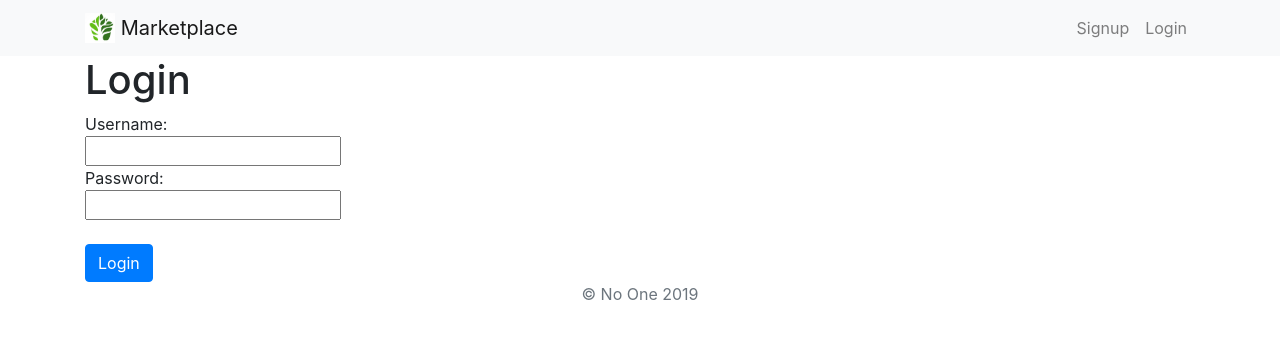
After one commit to simon7426/ecom-project, a Django app: page /accounts/login/ in a window 1280 px wide. The commit adds this page. Shown: the top 339 px of the page. Run offline with Django 3.2, Linux system fonts and the light colour scheme; some libraries are stand-ins or nearby versions.

Commit message:
Added Login Logout

```diff
--- /dev/null
+++ b/accounts/templates/accounts/login.html
@@ -0,0 +1,23 @@
+{% extends 'base.html' %}
+{% block content %}
+<h1>Login</h1>
+{% if error %}
+{{ error }}
+<br/>
+<br/>
+{% endif %}
+<form method="POST" action="{% url 'login' %}">
+    {% csrf_token %}
+    Username:
+    <br/>
+    <input type="text" name="username"/>
+    <br/>
+    Password:
+    <br/>
+    <input type="password" name="password"/>
+    <br/>
+    <br/>
+    <input class="btn btn-primary" type="submit" value="Login"/>
+</form>
+
+{% endblock %}
--- /dev/null
+++ b/accounts/templates/accounts/logout.html
@@ -0,0 +1,4 @@
+{% extends 'base.html' %}
+{% block content %}
+<h6>You have been logged out.</h6>
+{% endblock %}
--- /dev/null
+++ b/accounts/urls.py
@@ -0,0 +1,8 @@
+from django.urls import path,include
+from . import views
+
+urlpatterns = [
+    path('signup/',views.signup,name="signup"),
+    path('login/',views.login,name="login"),
+    path('logout/',views.logout,name="logout"),
+]
--- a/accounts/views.py
+++ b/accounts/views.py
@@ -1,3 +1,34 @@
-from django.shortcuts import render
+from django.shortcuts import render, redirect
+from django.contrib.auth.models import User
+from django.contrib import auth
 
-# Create your views here.
+def signup(request):
+    if(request.method =='POST'):
+        if(request.POST['password1']==request.POST['password2']):
+            try:
+                user = User.objects.get(username=request.POST['username'])
+                return render(request,'accounts/signup.html', {'error':'Username Already Taken'})
+            except User.DoesNotExist:
+                user = User.objects.create_user(request.POST['username'],password=request.POST['password1'])
+            auth.login(request,user)
+            return redirect('home')
+        else:
+            return render(request,'accounts/signup.html', {'error':'Passwords Didn\'t Match'})
+    else:
+        return render(request,'accounts/signup.html')
+
+def login(request):
+    if(request.method=='POST'):
+        user = auth.authenticate(username=request.POST['username'],password=request.POST['password'])
+        if(user is not None):
+            auth.login(request,user)
+            return redirect('home')
+        else:
+            return render(request,'accounts/login.html',{'error':'Username & Password Didn\'t match'})
+    else:
+        return render(request,'accounts/login.html')
+
+def logout(request):
+    if(request.method=='POST'):
+        auth.logout(request)
+        return render(request,'accounts/logout.html')
--- a/ecom/settings.py
+++ b/ecom/settings.py
@@ -119,4 +119,6 @@ USE_TZ = True
 # Static files (CSS, JavaScript, Images)
 # https://docs.djangoproject.com/en/2.2/howto/static-files/
 
+STATICFILES_DIRS = [ os.path.join(BASE_DIR,'ecom/static/') ]
+STATIC_ROOT = os.path.join(BASE_DIR,'static')
 STATIC_URL = '/static/'
--- a/ecom/templates/base.html
+++ b/ecom/templates/base.html
@@ -50,15 +50,26 @@
 
         <nav class="navbar navbar-expand-lg navbar-light bg-light">
             <div class="container">
-                <a class="navbar-brand" href="">Simon Islam</a>
+                <a class="navbar-brand" href="{% url 'home' %}">
+                    <img src="{% static 'logo1.jpg' %}" height="30" width="30" class="d-inline-block align-top" />
+                    Marketplace
+                </a>
                 <button class="navbar-toggler" type="button" data-toggle="collapse" data-target="#navbarNavAltMarkup"
                     aria-controls="navbarNavAltMarkup" aria-expanded="false" aria-label="Toggle navigation">
                     <span class="navbar-toggler-icon"></span>
                 </button>
                 <div class="collapse navbar-collapse" id="navbarNavAltMarkup">
                     <div class="navbar-nav ml-auto">
-                        <a class="nav-item nav-link" href="">Signup</a>
-                        <a class="nav-item nav-link" href="">Login</a>
+                        {% if user.is_authenticated %}
+                        <a class="nav-item nav-link" href="javascript:{document.getElementById('logout').submit()}">Logout</a>
+                        <form id="logout" method="POST" action="{% url 'logout' %}">
+                            {% csrf_token %}
+                            <input type="hidden"/>
+                        </form>
+                        {% else %}
+                        <a class="nav-item nav-link" href="{% url 'signup' %}">Signup</a>
+                        <a class="nav-item nav-link" href="{% url 'login' %}">Login</a>
+                        {% endif %}
                     </div>
                 </div>
             </div>
--- a/ecom/urls.py
+++ b/ecom/urls.py
@@ -1,8 +1,9 @@
 from django.contrib import admin
-from django.urls import path
+from django.urls import path,include
 from products import views
 
 urlpatterns = [
     path('admin/', admin.site.urls),
     path('',views.home,name="home"),
+    path('accounts/',include('accounts.urls')),
 ]
```
Also changed, not shown: accounts/templates/accounts/signup.html (added, +27 -0 lines), ecom/static/logo1.jpg (added).
